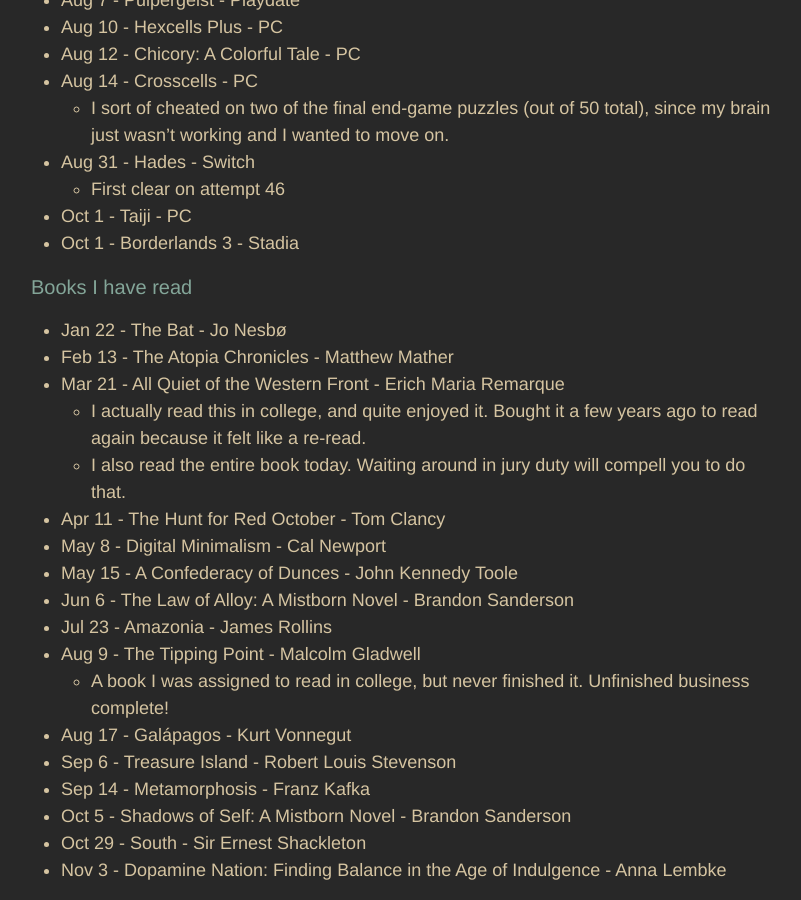
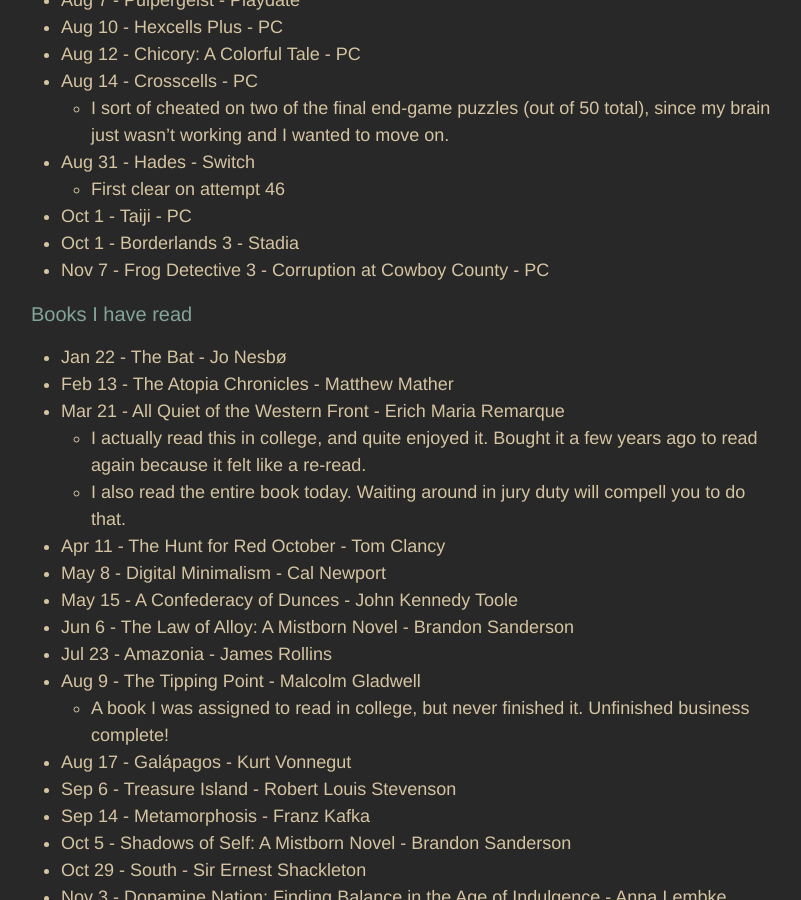
Before and after one commit to adkinsrs/sadkins_site, a Jekyll site: the page built from misc.md, in a window 1280 px wide and 900 px high, scrolled down 1220 px. Shown: the whole window, without its empty margins (239-1040 px from the left). Built offline with Jekyll 4.4.1, drawn with Linux system fonts in a browser that asks for light colours.

Commit message:
beat a game

```diff
--- a/misc.md
+++ b/misc.md
@@ -49,6 +49,7 @@
   * First clear on attempt 46
 * Oct 1 - Taiji - PC
 * Oct 1 - Borderlands 3 - Stadia
+* Nov 7 - Frog Detective 3 - Corruption at Cowboy County - PC
 
 ### Books I have read
 
```
